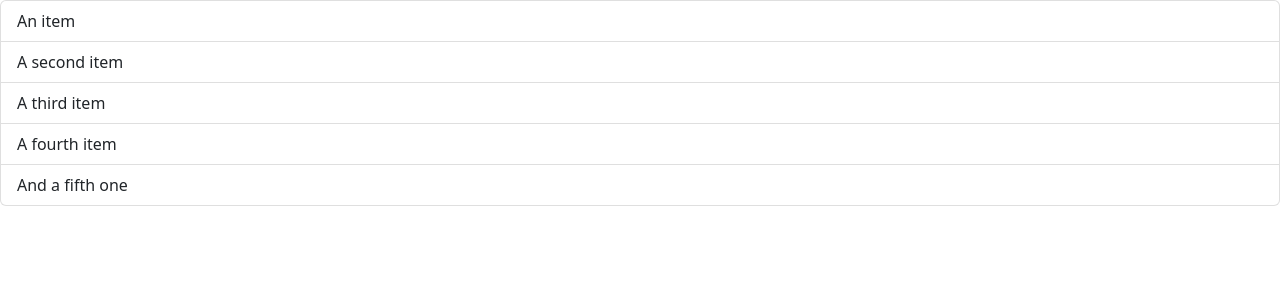
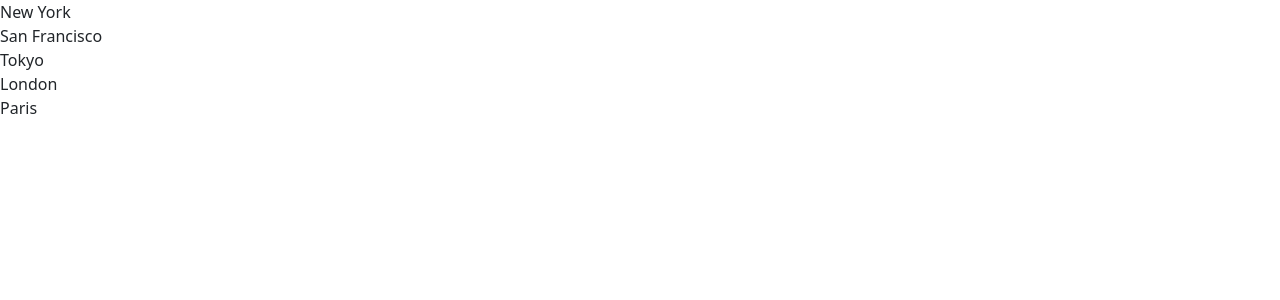
Before and after one commit to ducthanhnguyen95/react-app, a React (Vite) app: page / in a window 1280 px wide. Shown: the top 300 px of the page. Built offline with nearby package versions, Linux system fonts and the light colour scheme.

Commit message:
Rendering Lists

```diff
--- a/src/components/ListGroup.tsx
+++ b/src/components/ListGroup.tsx
@@ -1,14 +1,13 @@
-import { Fragment } from "react/jsx-runtime"
+import { Fragment } from 'react/jsx-runtime'
 
 function ListGroup() {
+  const items = ['New York', 'San Francisco', 'Tokyo', 'London', 'Paris']
   return (
     <>
       <ul className="list-group">
-                <li className="list-group-item">An item</li>
-                <li className="list-group-item">A second item</li>
-                <li className="list-group-item">A third item</li>
-                <li className="list-group-item">A fourth item</li>
-                <li className="list-group-item">And a fifth one</li>
+        {items.map((item) => (
+          <li>{item}</li>
+        ))}
       </ul>
     </>
   )
```
Lines whose indentation alone changed are shown as unchanged.
